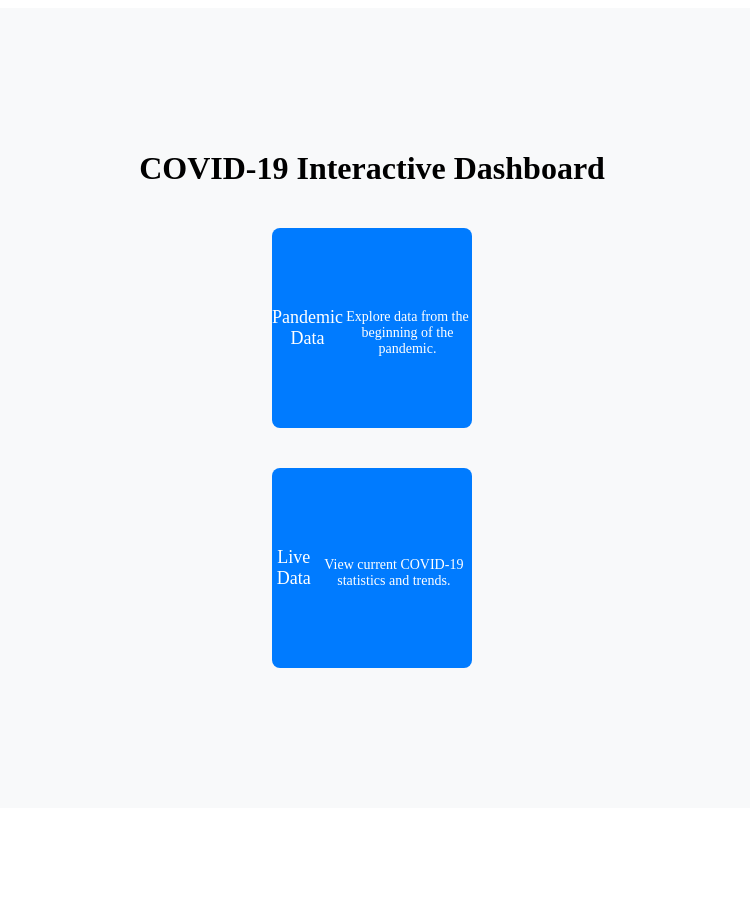
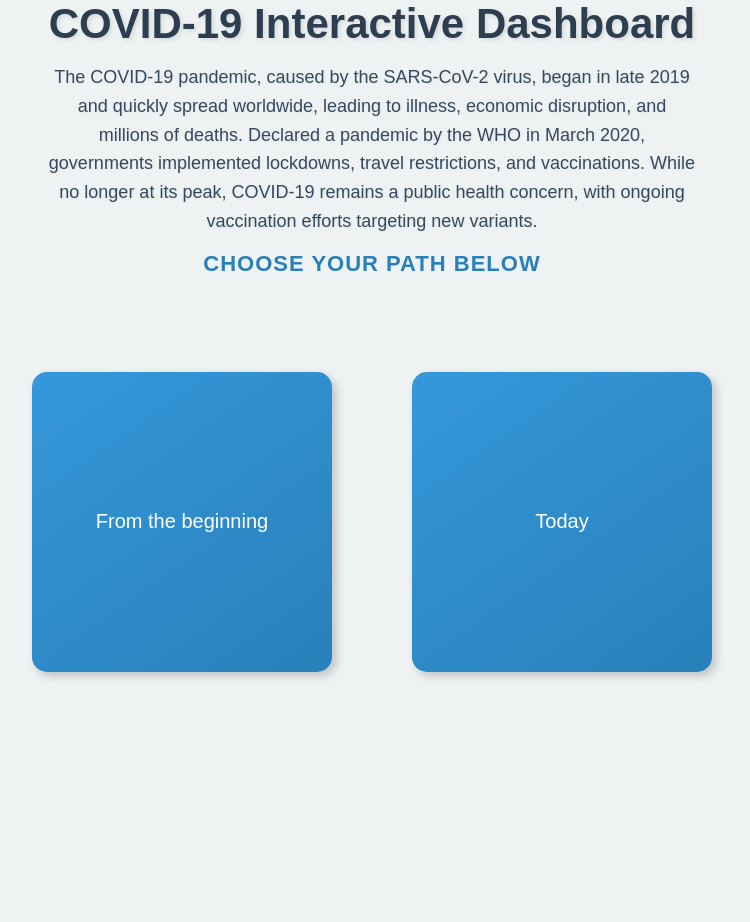
Before and after one commit to LuSilverX/Covid19-Data-Vis, a Django app: page / in a window 1280 px wide. Shown: the whole page, without its empty margins (268-1018 px from the left). Before the commit the page ends 668 px from the top, so only its background shows below. Run offline with Django 5.2, Linux system fonts and the light colour scheme; parts of the project's set-up code (start-up, migrations or seed data) failed here and were passed over.

Commit message:
styled up and finished main page(rough)

```diff
--- a/covid19_project/data_handler/templates/main.html
+++ b/covid19_project/data_handler/templates/main.html
@@ -5,51 +5,90 @@
     <meta charset="UTF-8">
     <title>COVID-19 Interactive Dashboard</title>
     <style>
+        body {
+            font-family: 'Arial', sans-serif; /* Clean font for the overall page */
+            background-color: #eef2f3; /* Light background for a modern look */
+            margin: 0;
+            padding: 0;
+        }
+
         .container {
             display: flex;
             justify-content: center;
             align-items: center;
             height: 100vh;
-            background-color: #f8f9fa;
-            flex-direction: column;
             text-align: center;
+            gap: 40px; /* Add spacing between the squares */
         }
+
+        .title-container {
+            text-align: center;
+            margin-bottom: -155px; /* Create space between the title and squares */
+        }
+
+        .title-container h1 {
+            margin: 0;
+            font-size: 42px; /* Larger font for the title to stand out */
+            font-weight: 900; /* Extra bold for emphasis */
+            color: #2c3e50; /* Professional dark gray color */
+            text-shadow: 2px 2px 4px rgba(0, 0, 0, 0.1); /* Subtle shadow for depth */
+        }
+
+        .title-container p {
+            margin: 15px auto 0; /* Space between title and description */
+            font-size: 18px; /* Slightly larger description font */
+            color: #34495e; /* Softer gray for readability */
+            max-width: 650px; /* Keep the description width compact */
+            line-height: 1.6; /* Increase line height for readability */
+            text-shadow: 1px 1px 3px rgba(0, 0, 0, 0.05); /* Subtle shadow for depth */
+        }
+
+        .title-container .subtitle {
+            margin: 15px auto 0; /* Space between description and subtitle */
+            font-size: 22px; /* Slightly larger font for the subtitle */
+            font-weight: bold; /* Bold for emphasis */
+            color: #2980b9; /* Vibrant blue for the subtitle */
+            letter-spacing: 1px; /* Add spacing between letters for elegance */
+            text-transform: uppercase; /* Capitalize the subtitle for impact */
+        }
+
         .square {
-            width: 200px;
-            height: 200px;
+            width: 300px; /* Slightly smaller width for modern balance */
+            height: 300px; /* Adjusted height for consistency */
             margin: 20px;
-            background-color: #007bff;
-            color: white;
+            background: linear-gradient(145deg, #3498db, #2980b9); /* Gradient for a polished look */
+            color: white; /* White text for contrast */
             display: flex;
-            justify-content: center;
-            align-items: center;
-            font-size: 18px;
-            text-decoration: none;
-            border-radius: 8px;
-            transition: transform 0.3s, background-color 0.3s;
+            justify-content: center; /* Center text horizontally */
+            align-items: center; /* Center text vertically */
+            font-size: 20px; /* Text size for clarity */
+            text-decoration: none; /* Remove underline for links */
+            border-radius: 15px; /* Softer rounded corners */
+            box-shadow: 4px 4px 10px rgba(0, 0, 0, 0.2); /* Subtle shadow for depth */
+            transition: transform 0.3s, background-color 0.3s, box-shadow 0.3s; /* Smooth hover effects */
         }
+
         .square:hover {
-            transform: scale(1.1);
-            background-color: #0056b3;
-        }
-        .description {
-            margin-top: 10px;
-            font-size: 14px;
+            transform: scale(1.05); /* Slight zoom on hover for interactivity */
+            background: linear-gradient(145deg, #2980b9, #1c5980); /* Darker gradient on hover */
+            box-shadow: 6px 6px 15px rgba(0, 0, 0, 0.3); /* More pronounced shadow on hover */
         }
     </style>
 </head>
 <body>
+    <div class="title-container">
+        <h1>COVID-19 Interactive Dashboard</h1>
+        <p>The COVID-19 pandemic, caused by the SARS-CoV-2 virus, began in late 2019 and quickly spread worldwide, leading to illness, economic disruption, and millions of deaths. Declared a pandemic by the WHO in March 2020, governments implemented lockdowns, travel restrictions, and vaccinations. While no longer at its peak, COVID-19 remains a public health concern, with ongoing vaccination efforts targeting new variants.</p>
+        <div class="subtitle">Choose your path below</div>
+    </div>
     <div class="container">
-        <h1>COVID-19 Interactive Dashboard</h1>
         <a href="{% url 'pandemic_data_page' %}" class="square">
-            Pandemic Data
-            <div class="description">Explore data from the beginning of the pandemic.</div>
+            From the beginning
         </a>
         <a href="{% url 'live_data_page' %}" class="square">
-            Live Data
-            <div class="description">View current COVID-19 statistics and trends.</div>
+            Today
         </a>
     </div>
-<script src="{% static 'js/interactive.js' %}"></script>
+    <script src="{% static 'js/interactive.js' %}"></script>
 </body>
 </html>
```
